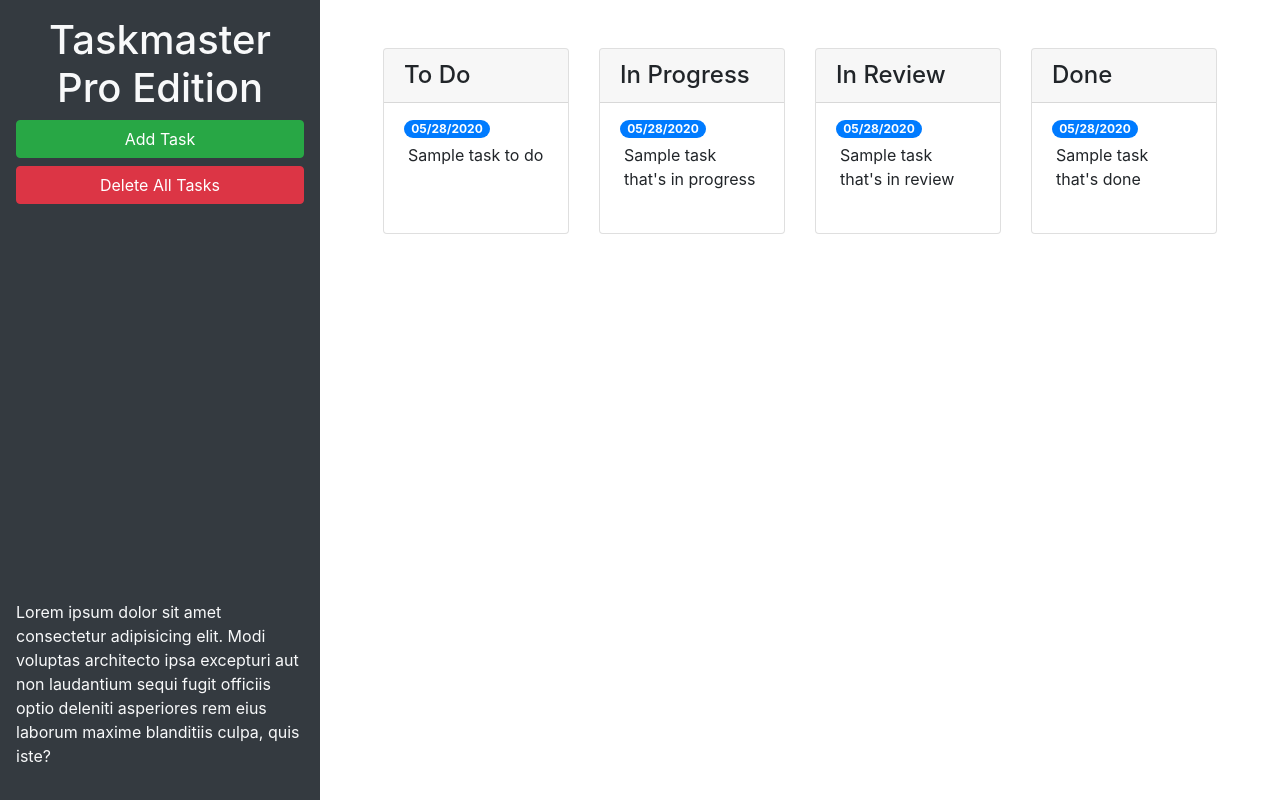
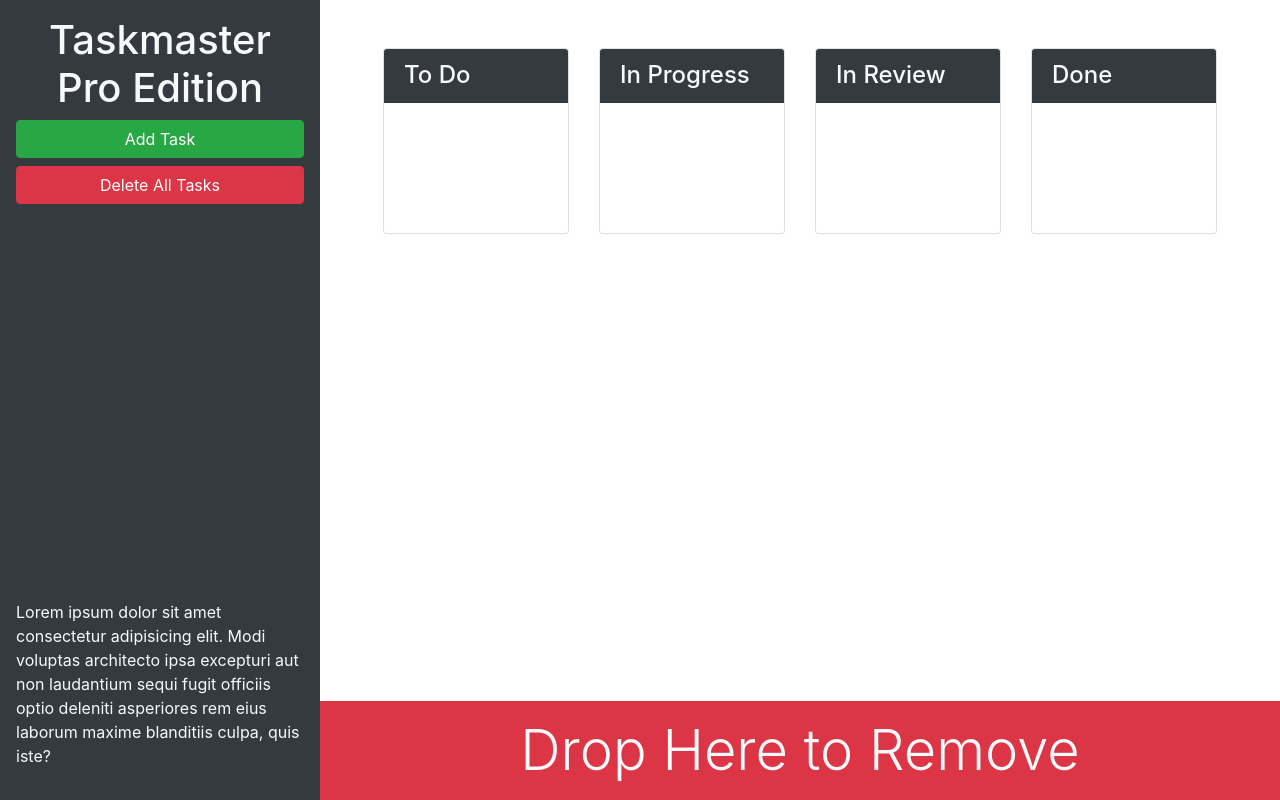
Before and after one commit to SpencerHulse/taskmaster-pro, a plain HTML site: page index.html in a window 1280 px wide. Drawn offline with nearby package versions, Linux system fonts and the light colour scheme.

Commit message:
added bootstrap utility classes for improved UI

```diff
--- a/index.html
+++ b/index.html
@@ -15,7 +15,15 @@
   <body>
     <div class="row min-vh-100 no-gutters">
       <header
-        class="col-12 col-lg-3 bg-dark text-light d-flex flex-column p-4 p-lg-3"
+        class="
+          col-12 col-lg-3
+          bg-dark
+          text-light
+          d-flex
+          flex-column
+          p-4 p-lg-3
+          sticky-top
+        "
       >
         <h1 class="text-center">Taskmaster Pro Edition</h1>
         <button
@@ -29,62 +37,47 @@
         <button id="remove-tasks" class="btn btn-block btn-danger">
           Delete All Tasks
         </button>
-        <p class="mt-auto">
+        <p class="mt-auto d-none d-lg-block">
           Lorem ipsum dolor sit amet consectetur adipisicing elit. Modi voluptas
           architecto ipsa excepturi aut non laudantium sequi fugit officiis
           optio deleniti asperiores rem eius laborum maxime blanditiis culpa,
           quis iste?
         </p>
       </header>
-      <main class="col-12 col-lg-9">
+      <main class="col-12 col-lg-9 d-flex flex-column">
         <div class="m-5 row justify-content-around">
           <!-- To Do Tasks -->
           <div class="col-12 col-md-6 col-xl-3 mb-3">
             <div class="card">
-              <h4 class="card-header">To Do</h4>
-              <ul id="list-toDo" class="list-group list-group-flush">
-                <li class="list-group-item">
-                  <span class="badge badge-primary badge-pill">05/28/2020</span>
-                  <p class="m-1">Sample task to do</p>
-                </li>
-              </ul>
+              <h4 class="card-header bg-dark text-light">To Do</h4>
+              <ul id="list-toDo" class="list-group list-group-flush"></ul>
             </div>
           </div>
           <!-- In Progress Tasks -->
           <div class="col-12 col-md-6 col-xl-3 mb-3">
             <div class="card">
-              <h4 class="card-header">In Progress</h4>
-              <ul id="list-inProgress" class="list-group list-group-flush">
-                <li class="list-group-item">
-                  <span class="badge badge-primary badge-pill">05/28/2020</span>
-                  <p class="m-1">Sample task that's in progress</p>
-                </li>
-              </ul>
+              <h4 class="card-header bg-dark text-light">In Progress</h4>
+              <ul id="list-inProgress" class="list-group list-group-flush"></ul>
             </div>
           </div>
           <!-- In Review Tasks -->
           <div class="col-12 col-md-6 col-xl-3 mb-3">
             <div class="card">
-              <h4 class="card-header">In Review</h4>
-              <ul id="list-inReview" class="list-group list-group-flush">
-                <li class="list-group-item">
-                  <span class="badge badge-primary badge-pill">05/28/2020</span>
-                  <p class="m-1">Sample task that's in review</p>
-                </li>
-              </ul>
+              <h4 class="card-header bg-dark text-light">In Review</h4>
+              <ul id="list-inReview" class="list-group list-group-flush"></ul>
             </div>
           </div>
           <!-- Done Tasks -->
           <div class="col-12 col-md-6 col-xl-3 mb-3">
             <div class="card">
-              <h4 class="card-header">Done</h4>
-              <ul id="list-done" class="list-group list-group-flush">
-                <li class="list-group-item">
-                  <span class="badge badge-primary badge-pill">05/28/2020</span>
-                  <p class="m-1">Sample task that's done</p>
-                </li>
-              </ul>
+              <h4 class="card-header bg-dark text-light">Done</h4>
+              <ul id="list-done" class="list-group list-group-flush"></ul>
             </div>
+          </div>
+        </div>
+        <div id="trash" class="mt-auto">
+          <div class="w-100 bg-danger p-3 text-center text-light display-4">
+            Drop Here to Remove
           </div>
         </div>
       </main>
```
